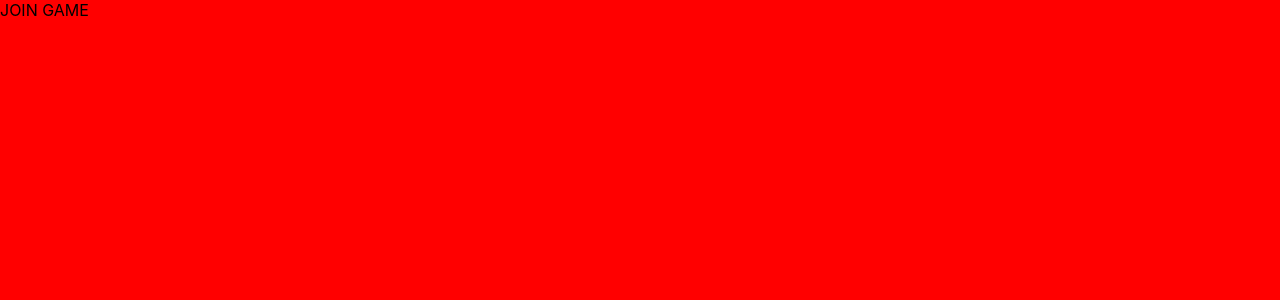
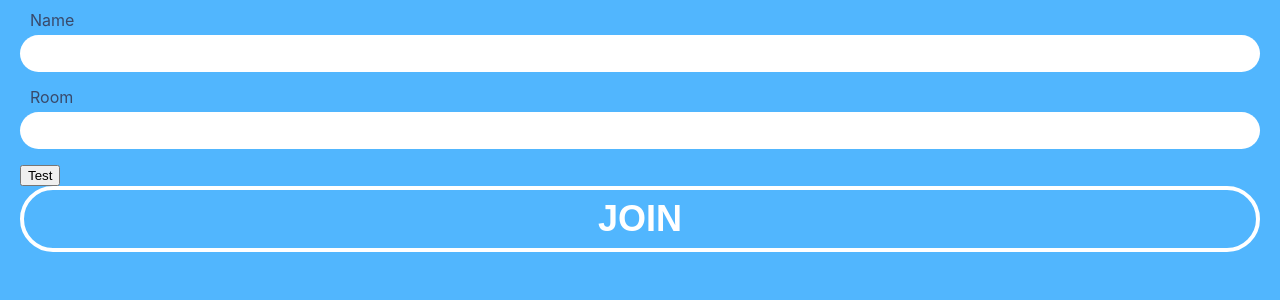
Before and after one commit to martink-rsa/trivia-app, a React (Create React App) app in the folder client/: page / in a window 1280 px wide. Shown: the top 300 px of the page. Built offline with nearby package versions, Linux system fonts and the light colour scheme.

Commit message:
Added button and input

```diff
--- /dev/null
+++ b/client/src/components/Button/Button.tsx
@@ -0,0 +1,56 @@
+import React from 'react';
+import styled from 'styled-components';
+
+interface Props extends React.ButtonHTMLAttributes<HTMLButtonElement> {
+  invert?: boolean;
+  secondary?: boolean;
+  fullWidth?: boolean;
+  children: React.ReactNode;
+}
+
+type StyleProps = {
+  secondary?: boolean;
+  fullWidth?: boolean;
+};
+
+/** Baseline for generic styling that won't change */
+const BaselineButton = styled.button<StyleProps>`
+  font-size: 36px;
+  font-weight: 600;
+  background: none;
+  border-radius: 35px;
+  padding: 8px 20px;
+  cursor: pointer;
+  width: ${(props) => props.fullWidth && '100%'};
+`;
+
+/** Main button style */
+const StyledButton = styled(BaselineButton)<StyleProps>`
+  color: ${(props) =>
+    props.secondary ? props.theme.color.secondary : props.theme.color.primary};
+  border: 7px solid
+    ${(props) =>
+      props.secondary
+        ? props.theme.color.secondary
+        : props.theme.color.primary};
+`;
+
+/** Inverted color for when you want to add a button to a primary color */
+const InvertedButton = styled(BaselineButton)<StyleProps>`
+  color: #fff;
+  border: 4px solid #fff;
+  background: none;
+`;
+
+/**
+ * A multi-purpose button
+ */
+
+const Button = ({ children, invert, ...props }: Props) => {
+  if (invert) {
+    return <InvertedButton {...props}>{children}</InvertedButton>;
+  }
+  return <StyledButton {...props}>{children}</StyledButton>;
+};
+
+export default Button;
--- /dev/null
+++ b/client/src/components/Input/Input.tsx
@@ -0,0 +1,43 @@
+import React from 'react';
+import styled from 'styled-components';
+
+interface Props extends React.InputHTMLAttributes<HTMLInputElement> {
+  label?: string;
+  children?: React.ReactNode;
+}
+
+type StyleProps = {};
+
+/** Main wrapper that holds label and button */
+const Wrapper = styled.div`
+  display: flex;
+  flex-direction: column;
+  width: 100%;
+  margin-bottom: 15px;
+`;
+
+/** Label for button */
+const Label = styled.label`
+  margin-left: 10px;
+  margin-bottom: 5px;
+`;
+
+/** Baseline styling for input */
+const BaselineInput = styled.input<StyleProps>`
+  font-size: 1.125rem;
+  background: #fff;
+  border: none;
+  border-radius: 35px;
+  padding: 8px 20px;
+`;
+
+function Input({ label, children, ...props }: Props) {
+  return (
+    <Wrapper>
+      <Label>{label}</Label>
+      <BaselineInput {...props}></BaselineInput>
+    </Wrapper>
+  );
+}
+
+export default Input;
--- /dev/null
+++ b/client/src/styled.d.ts
@@ -0,0 +1,6 @@
+import 'styled-components';
+import { ThemeType } from './styles/theme';
+
+declare module 'styled-components' {
+  export interface DefaultTheme extends ThemeType {}
+}
--- a/client/src/styles/globalStyle.ts
+++ b/client/src/styles/globalStyle.ts
@@ -4,6 +4,7 @@ const GlobalStyle = createGlobalStyle`
   /* Variables */
   html {
     --color-primary: #51B6FE;
+    --color-secondary: #ff00ff;
     --color-text-body: #39496a;
   }
   #root {
@@ -15,6 +16,7 @@ const GlobalStyle = createGlobalStyle`
   body {
     height: 100%;
     margin: 0;
+    color: var(--color-text-body);
     font-family: -apple-system, BlinkMacSystemFont, 'Segoe UI', 'Roboto', 'Oxygen', 'Ubuntu', 'Cantarell', 'Fira Sans', 'Droid Sans', 'Helvetica Neue', sans-serif;
     -webkit-font-smoothing: antialiased;
     -moz-osx-font-smoothing: grayscale;
--- a/client/src/styles/theme.tsx
+++ b/client/src/styles/theme.tsx
@@ -1,27 +1,23 @@
 import React, { ReactNode } from 'react';
-import { ThemeProvider } from 'styled-components';
+import { ThemeProvider, DefaultTheme } from 'styled-components';
 
-export interface ThemeProps {
+export type ThemeType = {
   color: {
     primary: string;
+    secondary: string;
   };
   colorText: {
     body: string;
   };
-  animation: {
-    short: string;
-  };
-}
+};
 
-const theme: ThemeProps = {
+const theme: DefaultTheme = {
   color: {
     primary: 'var(--color-primary)',
+    secondary: 'var(--color-secondary)',
   },
   colorText: {
     body: 'var(--color-text-body)',
-  },
-  animation: {
-    short: '180ms',
   },
 };
 
--- a/client/src/views/JoinGame/JoinGame.style.ts
+++ b/client/src/views/JoinGame/JoinGame.style.ts
@@ -1,9 +1,18 @@
 import styled from 'styled-components';
 
 export const Wrapper = styled.div`
+  box-sizing: border-box;
   display: flex;
   flex-direction: column;
+  align-items: center;
   height: 100%;
   width: 100%;
-  background-color: red;
+  background-color: ${({ theme }) => theme.color.primary};
+  padding: 10px 20px;
+
+  form {
+    padding: 0;
+    margin: 0;
+    width: 100%;
+  }
 `;
--- a/client/src/views/JoinGame/JoinGame.tsx
+++ b/client/src/views/JoinGame/JoinGame.tsx
@@ -1,8 +1,24 @@
 import React from 'react';
 import * as S from './JoinGame.style';
+import Button from '../../components/Button/Button';
+import Input from '../../components/Input/Input';
 
 function JoinGame() {
-  return <S.Wrapper>JOIN GAME</S.Wrapper>;
+  function handleClick() {
+    console.log('Click');
+  }
+  return (
+    <S.Wrapper>
+      <form>
+        <Input label="Name" />
+        <Input label="Room" />
+        <button>Test</button>
+        <Button onClick={handleClick} invert fullWidth>
+          JOIN
+        </Button>
+      </form>
+    </S.Wrapper>
+  );
 }
 
 export default JoinGame;
```
